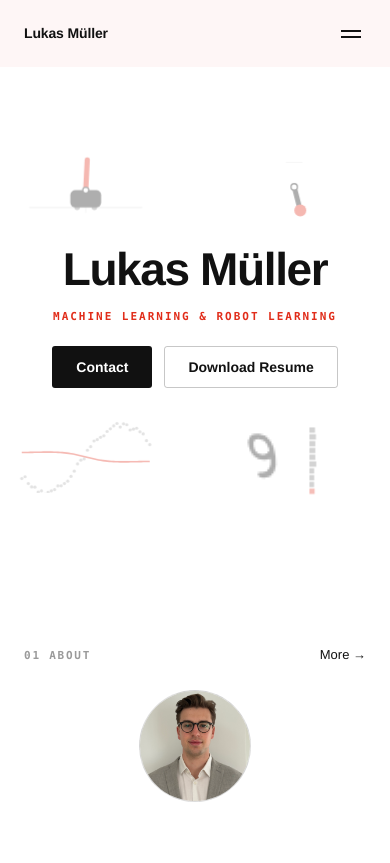
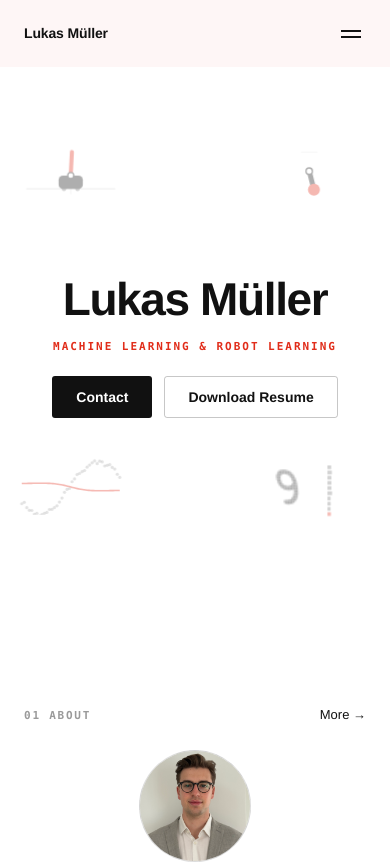
Before and after one commit to lbm2001/portfolio-site, a Next.js app: page / in a window 390 px wide. Shown: the top 863 px of the page. Built offline with nearby package versions, Linux system fonts and the light colour scheme.

Commit message:
fix: mobile spacing

```diff
--- a/app/globals.css
+++ b/app/globals.css
@@ -337,7 +337,14 @@ a {
    Panel size matches desktop (248px) down to a `min()` floor so it only shrinks
    on the very smallest current iPad; the HUD (graph/title/reset) is untouched —
    the only difference from desktop is tap-to-reveal instead of hover-to-reveal
-   (see the (hover:none) block below) and the CLICK→TAP wording. */
+   (see the (hover:none) block below) and the CLICK→TAP wording.
+
+   The top row's clearance from the content has to cover more than just the
+   canvas: once a top-row panel is revealed (tapped/trained), its full HUD —
+   title, stats, the loss/return graph — unfolds *downward*, i.e. toward the
+   name, adding ~110px below the canvas. Left uncounted, a revealed top-row
+   panel's HUD lands right on top of the title (the original bug here). The
+   bottom row doesn't need this: its HUD unfolds further away from the content. */
 @media (min-width: 601px) and (max-width: 1180px), (hover: none) {
   .mini {
     width: min(248px, 26vw);
@@ -348,12 +355,12 @@ a {
   .mini-top,
   .mini-ur,
   .mini-lr {
-    margin-top: calc(-1 * (var(--content-half-h, 90px) + 28px + min(132px, 13.8vw)));
+    margin-top: calc(-1 * (var(--content-half-h, 90px) + 150px + min(132px, 13.8vw)));
   }
   .mini-ul,
   .mini-ll,
   .mini-bot {
-    margin-top: calc(var(--content-half-h, 90px) + 28px);
+    margin-top: calc(var(--content-half-h, 90px) + 40px);
   }
   /* left-edge seats */
   .mini-top,
@@ -375,7 +382,7 @@ a {
     margin-left: 0;
   }
   .hero {
-    min-height: 720px;
+    min-height: 860px;
   }
 }
 
@@ -383,20 +390,22 @@ a {
    Below 600px width, one random NN and one random RL demo are dropped (Hero.tsx
    marks them .mini-drop-sm; picked once per load, still mounted so resizing
    across this breakpoint doesn't need JS). The two survivors of each group sit
-   left-edge / right-edge (same edge-anchoring idea as tier 2, just two panels
-   per row instead of three), sized up since there's more room each. HUD stays
+   left-edge / right-edge (same edge-anchoring idea as tier 2). HUD stays
    decluttered (no graph/title/reset) — these panels are still small enough that
-   the full HUD wouldn't fit legibly. Declared after tier 2 so these rules win on
-   small phones (equal specificity, later wins) without needing !important. */
+   the full HUD wouldn't fit legibly; even so, its revealed tap-hint/stats still
+   unfold a little below the canvas, so the top row's clearance below reserves
+   room for that too (same reasoning as tier 2, just a smaller allowance since
+   there's much less HUD content here). Declared after tier 2 so these rules win
+   on small phones (equal specificity, later wins) without needing !important. */
 @media (max-width: 600px) {
   .mini-drop-sm {
     display: none;
   }
   .mini {
-    width: 140px;
+    width: 110px;
   }
   .mini-sim {
-    height: 72px;
+    height: 56px;
   }
   .mini-training,
   .mini-stats {
@@ -417,11 +426,11 @@ a {
   }
   .mini-sm-rl1,
   .mini-sm-rl2 {
-    margin-top: calc(-1 * (var(--content-half-h, 90px) + 100px));
+    margin-top: calc(-1 * (var(--content-half-h, 90px) + 137px));
   }
   .mini-sm-nn1,
   .mini-sm-nn2 {
-    margin-top: calc(var(--content-half-h, 90px) + 28px);
+    margin-top: calc(var(--content-half-h, 90px) + 36px);
   }
   .mini-sm-rl1,
   .mini-sm-nn1 {
@@ -432,7 +441,7 @@ a {
     right: 20px;
   }
   .hero {
-    min-height: 500px;
+    min-height: 560px;
   }
 }
 
```
